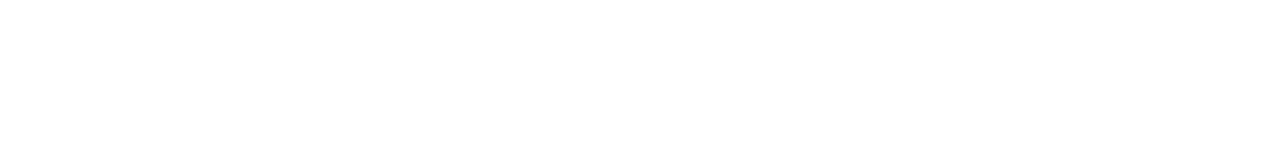
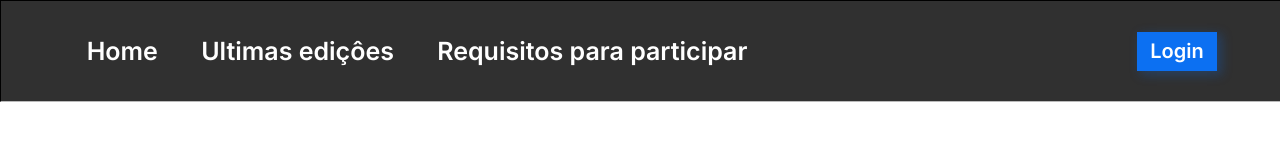
Before and after one commit to VictorFantini/BootcampDnc, a plain HTML site: page index.html in a window 1280 px wide. Drawn offline with Linux system fonts and the light colour scheme.

Commit message:
Criação do estilo css do menu

```diff
--- /dev/null
+++ b/estilo.css
@@ -0,0 +1,56 @@
+
+@import url('https://fonts.googleapis.com/css2?family=Inter:ital,opsz,wght@0,14..32,100..900;1,14..32,100..900&display=swap');
+
+body{
+    margin: 0px;
+    padding: 0px;
+}
+
+
+ #principal{
+    width: 100%;
+    height: 100px;
+    border: 1px solid black;
+    display: flex;
+    background-color: #303030;
+    justify-content: space-between;
+    align-items: center;
+    border-bottom: 1px solid #BABABA;
+ }
+ #menu{
+    display: flex;
+    width: 55%;
+    justify-content: space-around;
+    align-items: center;
+    margin-left: 5%;
+ }
+
+ #principal div a{
+    font-size: 25px;
+    font-weight: 600;
+    color: white;
+    text-decoration: none;
+    font-family: Inter;
+}
+
+#principal div a:hover{
+    color: #CCCCCC;
+}
+
+#principal button{
+    margin-right: 5%;
+    background-color: #0C70f2;
+    border: 0px;
+
+    width: 80px;
+    height: 39px;
+
+    font-family: Inter;
+    font-size: 20px;
+    font-weight: 600;
+    line-height: 24.2px;
+    color: white;
+
+    box-shadow: 4px 3px 10px 1px #0C70F240;
+    cursor: pointer;
+}
--- a/index.html
+++ b/index.html
@@ -4,8 +4,18 @@
     <meta charset="UTF-8">
     <meta name="viewport" content="width=device-width, initial-scale=1.0">
     <title>BootcampDnc</title>
+    <link rel="stylesheet" href="estilo.css">
 </head>
 <body>
+    <nav id="principal">
+        <div id="menu">
+            <a href="">Home</a>
+            <a href="">Ultimas ediçôes</a>
+            <a href="">Requisitos para participar</a>
+        </div>
+         <button>Login</button>
+    </nav>
+
 
 </body>
 </html>
```
